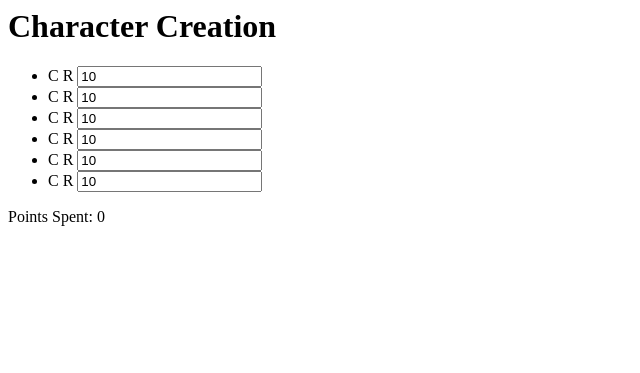
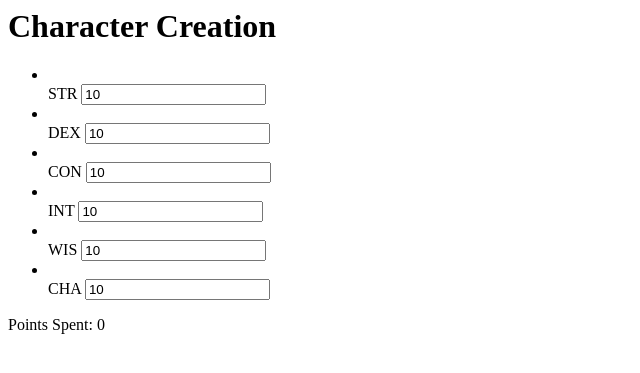
Before and after one commit to JonathanFrederick/rpg_toolkit, a Django app: page / in a window 1280 px wide. Shown: the top 373 px of the page, without its empty margins (0-640 px from the left). Run offline with Django 3.2, Linux system fonts and the light colour scheme; some libraries are stand-ins or nearby versions.

Commit message:
using jinja for loop with list of abilities

```diff
--- a/rpg_toolkit/characters/templates/home.html
+++ b/rpg_toolkit/characters/templates/home.html
@@ -3,35 +3,21 @@
   <script src="https://ajax.googleapis.com/ajax/libs/jquery/3.2.1/jquery.min.js"></script>
   {% load static %}
   <script src="{% static "characters/scripts.js" %}"></script>
+  <style>
+  span.warn { visibility: hidden }
+  </style>
   <title>Character Creation</title>
 </head>
 <body>
   <h1>Character Creation</h1>
   <form><ul>
+    {% for abl in abilities %}
     <li class="ability">
       <span class="warn char-warn">C</span>
       <span class="warn range-warn">R</span>
+      <div class="ablity-name">{{ abl }}</span>
       <input class='ability-box' value=10></input></li>
-    <li class="ability">
-      <span class="warn char-warn">C</span>
-      <span class="warn range-warn">R</span>
-      <input class='ability-box' value=10></input></li>
-    <li class="ability">
-      <span class="warn char-warn">C</span>
-      <span class="warn range-warn">R</span>
-      <input class='ability-box' value=10></input></li>
-    <li class="ability">
-      <span class="warn char-warn">C</span>
-      <span class="warn range-warn">R</span>
-      <input class='ability-box' value=10></input></li>
-    <li class="ability">
-      <span class="warn char-warn">C</span>
-      <span class="warn range-warn">R</span>
-      <input class='ability-box' value=10></input></li>
-    <li class="ability">
-      <span class="warn char-warn">C</span>
-      <span class="warn range-warn">R</span>
-      <input class='ability-box' value=10></input></li>
+    {% endfor %}
   </ul></form>
   <p>Points Spent: <span class="total-points">0</span></p>
 </body>
--- a/rpg_toolkit/characters/views.py
+++ b/rpg_toolkit/characters/views.py
@@ -2,8 +2,11 @@ from django.shortcuts import render
 from django.http import HttpResponse
 
 # Create your views here.
+
+
 def home_page(request):
-    return render(request, 'home.html')
+    context = {'abilities': ["STR", "DEX", "CON", "INT", "WIS", "CHA"]}
+    return render(request, 'home.html', context=context)
 
 def test_js(request):
     return render(request, 'tests.html')
```
